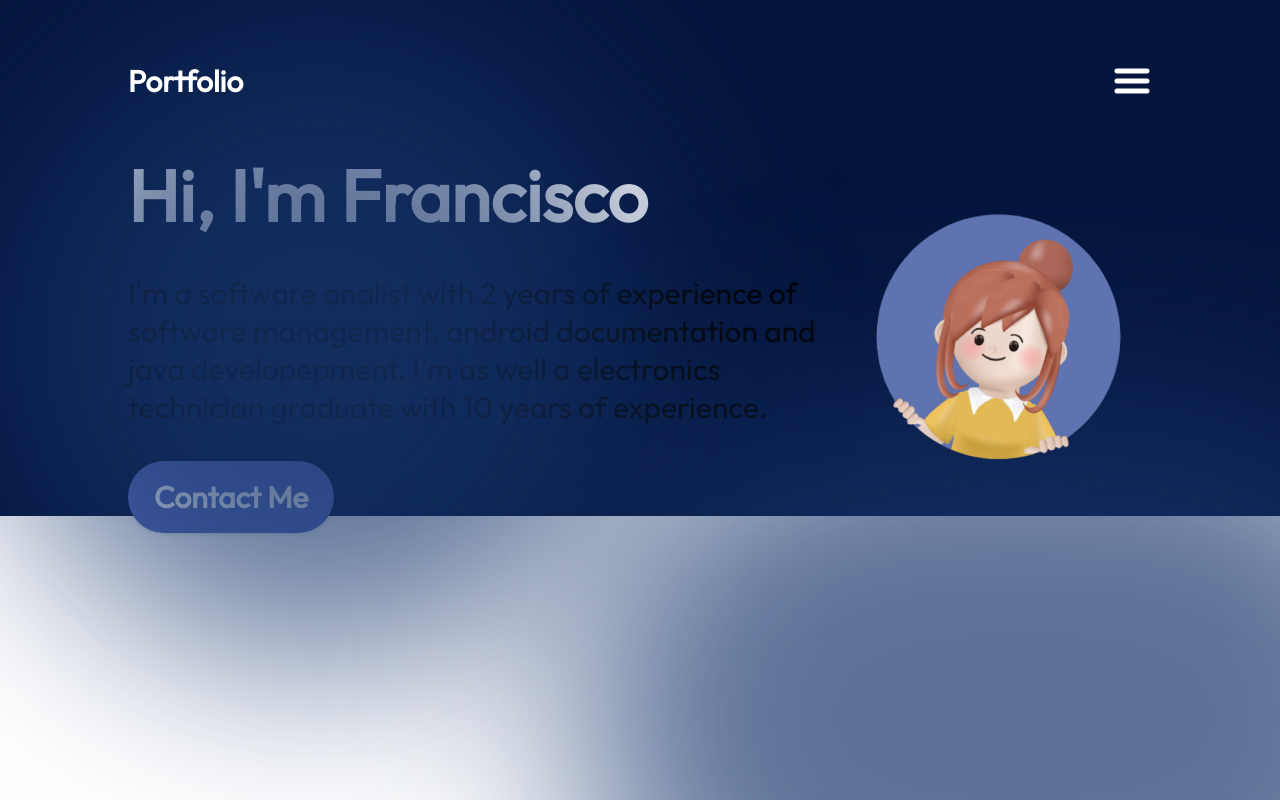
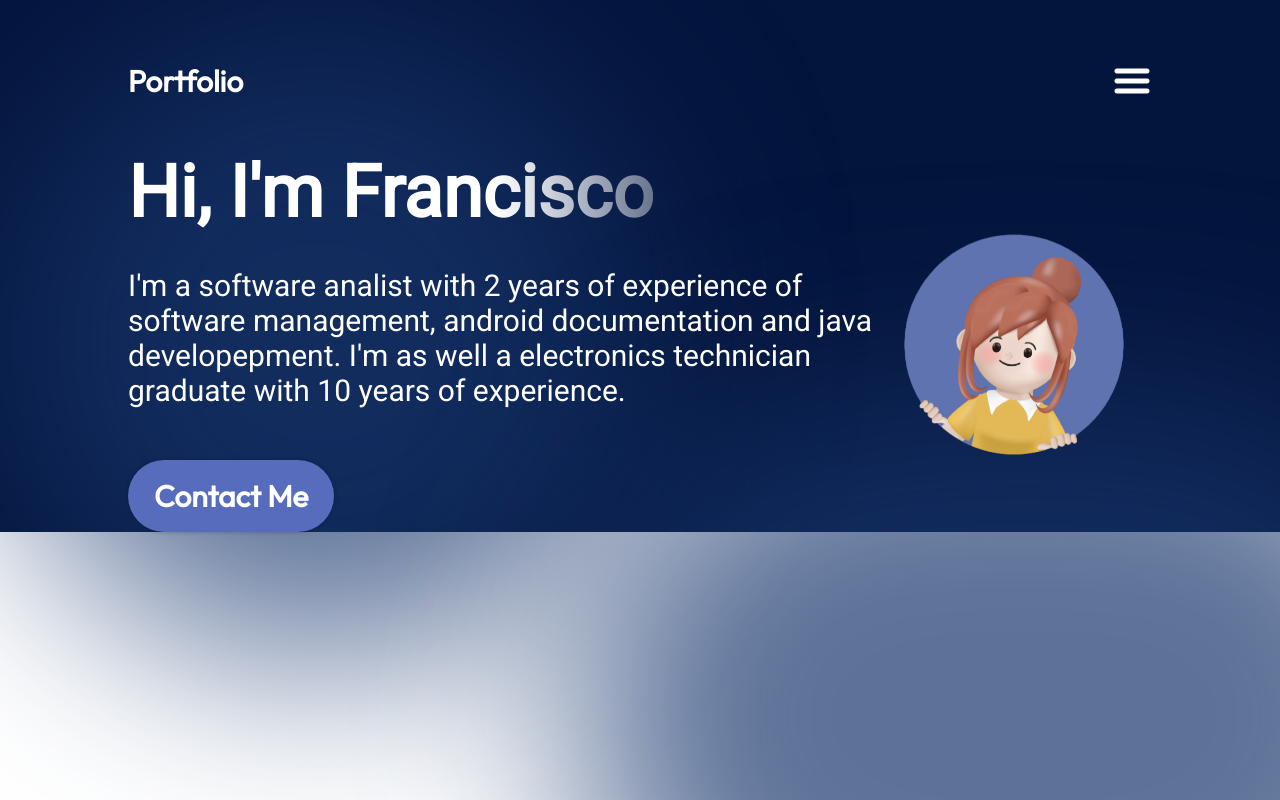
Before and after one commit to franciscopereira32/portfolio, a React (Vite) app: page / in a window 1280 px wide. Shown: the top 800 px of the page. Built offline with nearby package versions, Linux system fonts and the light colour scheme.

Commit message:
updated hero css

```diff
--- a/src/components/Hero/Hero.module.css
+++ b/src/components/Hero/Hero.module.css
@@ -11,7 +11,7 @@
     margin-right: 10%;
 }
 
-.conten {
+.content {
     display: flex;
     flex-direction: column;
     align-items: flex-start;
@@ -51,7 +51,7 @@
 }
 
 .heroImg {
-    width: 30%;
+    width: 27%;
     z-index: 1;
 
     animation-name: floating;
--- a/src/vars.css
+++ b/src/vars.css
@@ -7,5 +7,5 @@
     --color-bg: #04153d;
 
     /*Fonts*/
-    --font-robot: "Roboto";
+    --font-roboto: "Roboto";
 }
```
Also changed, not shown: 1 other file (tests, documents, lock files or other folders).
